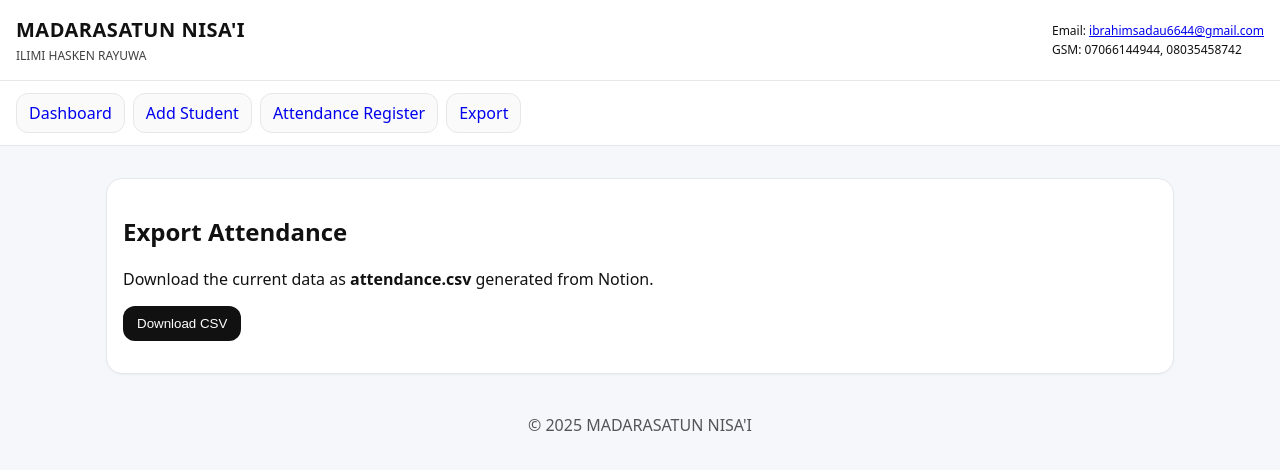
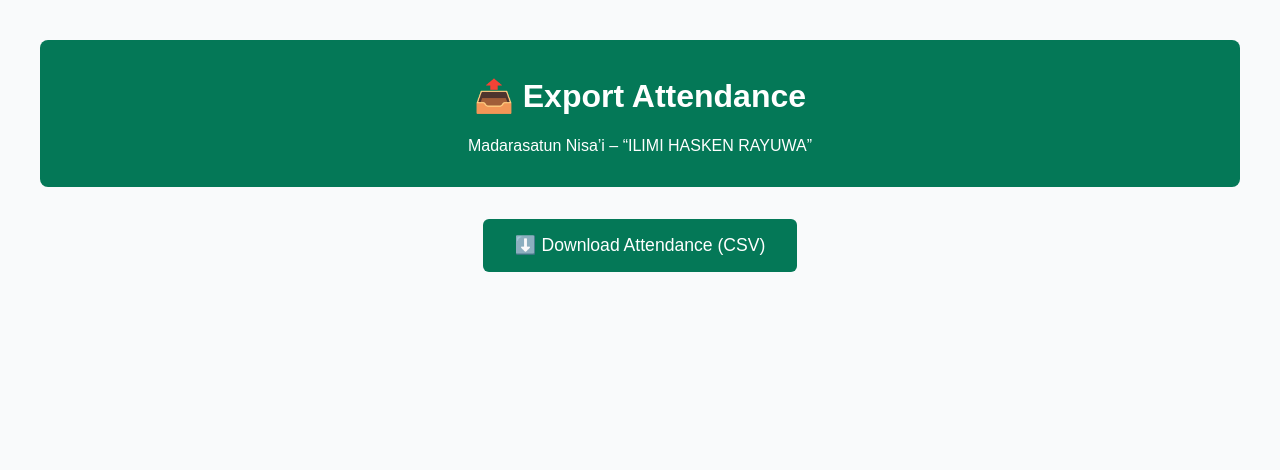
Before and after one commit to talk2klyro/Online-school, a website: page export.html in a window 1280 px wide. Drawn offline with Linux system fonts and the light colour scheme.

Commit message:
Update export.html

```diff
--- a/export.html
+++ b/export.html
@@ -1,78 +1,45 @@
-<!doctype html>
+<!DOCTYPE html>
 <html lang="en">
 <head>
-  <meta charset="utf-8" />
-  <meta name="viewport" content="width=device-width, initial-scale=1" />
-  <title>MADARASATUN NISA'I — Export</title>
+  <meta charset="UTF-8">
+  <title>Export Attendance – Madarasatun Nisa’i</title>
+  <meta name="viewport" content="width=device-width, initial-scale=1.0">
   <style>
-/* same base CSS */
-*{box-sizing:border-box}body{font-family:system-ui,-apple-system,Segoe UI,Roboto,Ubuntu,Cantarell,Noto Sans,sans-serif;margin:0;background:#f6f7fb;color:#111}
-.container{max-width:1100px;margin:0 auto;padding:16px}
-.brand{display:flex;justify-content:space-between;align-items:center;padding:16px;border-bottom:1px solid #e5e7eb;background:white;position:sticky;top:0;z-index:10}
-.brand h1{margin:0;font-size:20px;letter-spacing:.5px}
-.brand .motto{margin:4px 0 0 0;font-size:12px;opacity:.8}
-.brand-right p{margin:2px 0;font-size:12px}
-.nav{display:flex;gap:8px;flex-wrap:wrap;padding:12px 16px;background:#fff;border-bottom:1px solid #e5e7eb}
-.nav a{padding:8px 12px;border-radius:12px;text-decoration:none;border:1px solid #e5e7eb;background:#fafafa}
-.nav a:hover{background:#f0f0f0}
-.card{background:#fff;border:1px solid #e5e7eb;border-radius:16px;padding:16px;margin-top:16px;box-shadow:0 1px 2px rgba(0,0,0,.04)}
-.input, select{width:100%;padding:10px;border:1px solid #e5e7eb;border-radius:10px;background:#fff}
-.btn{padding:10px 14px;border:none;border-radius:12px;cursor:pointer}
-.btn.primary{background:#111;color:#fff}
-.btn.ghost{background:#fff;border:1px solid #e5e7eb}
-.table{width:100%;border-collapse:collapse}
-.table th,.table td{padding:10px;border-bottom:1px solid #eee;text-align:left;font-size:14px}
-.table th{background:#fafafa;position:sticky;top:0}
-.badge{display:inline-block;padding:4px 8px;border-radius:999px;background:#efefef;font-size:12px}
-.row{display:grid;grid-template-columns:1fr 1fr;gap:12px}
-@media (max-width:720px){.row{grid-template-columns:1fr} .brand{flex-direction:column;align-items:flex-start;gap:6px}}
-footer{padding:24px 16px;text-align:center;color:#555}
+    body { font-family: Poppins, sans-serif; background:#f9fafb; text-align:center; padding:2rem; }
+    header { background:#047857; color:white; padding:1rem; border-radius:8px; }
+    button {
+      margin-top:2rem;
+      padding:1rem 2rem;
+      font-size:1.1rem;
+      background:#047857;
+      color:white;
+      border:none;
+      border-radius:6px;
+      cursor:pointer;
+    }
+    button:hover { background:#065f46; }
   </style>
 </head>
 <body>
-  <header class='brand'>
-    <div class='brand-left'>
-      <h1>MADARASATUN NISA'I</h1>
-      <p class='motto'>ILIMI HASKEN RAYUWA</p>
-    </div>
-    <div class='brand-right'>
-      <p>Email: <a href='mailto:ibrahimsadau6644@gmail.com'>ibrahimsadau6644@gmail.com</a></p>
-      <p>GSM: 07066144944, 08035458742</p>
-    </div>
+  <header>
+    <h1>📤 Export Attendance</h1>
+    <p>Madarasatun Nisa’i – “ILIMI HASKEN RAYUWA”</p>
   </header>
-  <nav class='nav'>
-    <a href='index.html'>Dashboard</a>
-    <a href='add-student.html'>Add Student</a>
-    <a href='attendance.html'>Attendance Register</a>
-    <a href='export.html'>Export</a>
-  </nav>
 
-  <main class="container">
-    <section class="card">
-      <h2>Export Attendance</h2>
-      <p>Download the current data as <b>attendance.csv</b> generated from Notion.</p>
-      <button class="btn primary" id="downloadBtn">Download CSV</button>
-      <p id="msg"></p>
-    </section>
-  </main>
-  <footer>© 2025 MADARASATUN NISA'I</footer>
+  <button onclick="downloadCSV()">⬇️ Download Attendance (CSV)</button>
 
   <script>
-    document.getElementById('downloadBtn').addEventListener('click', async () => {
-      try {
-        const res = await fetch('/api/export');
-        if (!res.ok) throw new Error('Export failed');
-        const blob = await res.blob();
-        const url = URL.createObjectURL(blob);
-        const a = document.createElement('a');
-        a.href = url; a.download = 'attendance.csv';
-        document.body.appendChild(a); a.click(); a.remove();
-        URL.revokeObjectURL(url);
-        document.getElementById('msg').textContent = 'Download started.';
-      } catch (e) {
-        document.getElementById('msg').textContent = '⚠️ ' + e.message;
-      }
-    });
+    async function downloadCSV() {
+      const res = await fetch("/api/notion?export=csv");
+      const blob = await res.blob();
+      const url = window.URL.createObjectURL(blob);
+      const a = document.createElement("a");
+      a.href = url;
+      a.download = "attendance.csv";
+      document.body.appendChild(a);
+      a.click();
+      a.remove();
+    }
   </script>
 </body>
 </html>
```
